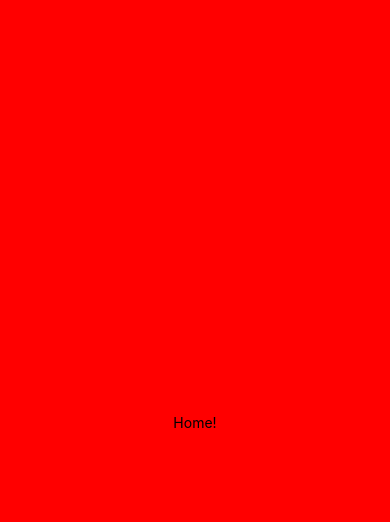
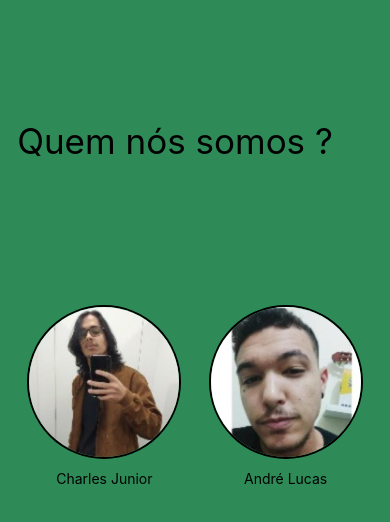
Before and after one commit to CharlesJKK/Rick-And-Morty-App, a React Native app: screen /PeoplesPage in a window 390 px wide. Shown: the top 522 px of the page. Built offline with nearby package versions, Linux system fonts and the light colour scheme.

Commit message:
Arrumando a tela de quem somos

```diff
--- a/src/screens/WhoWeWherePage/index.js
+++ b/src/screens/WhoWeWherePage/index.js
@@ -1,10 +1,20 @@
 import * as React from 'react';
-import { Text, View } from 'react-native';
+import { Text, View, Image } from 'react-native';
 
 function WhowewherePage() {
   return (
-    <View style={{ flex: 1, justifyContent: 'center', alignItems: 'center', backgroundColor: 'red'}}>
-      <Text>Home!</Text>
+    <View style={{ flex: 1, justifyContent: 'space-evenly', alignItems: 'center', backgroundColor: '#2E8B57', flexDirection: 'row'}}>
+      <View style={{position: 'absolute', width: '100%', top: 120}}>
+        <Text style={{alignSelf: 'center', fontSize: 35, color: 'black', right: 20}}>Quem nós somos ?</Text>
+      </View>
+      <View style={{borderWidth: 2, borderRadius: 80, bottom: 40}}>
+        <Image source={require('../../../assets/charles.jpg')} style={{height: 150, width: 150, borderRadius: 80}}/>
+        <Text style={{position: 'absolute', alignSelf: 'center', bottom: -30, color: 'black'}}>Charles Junior</Text>
+      </View>
+      <View style={{borderWidth: 2, borderRadius: 80, bottom: 40}}>
+        <Image source={require('../../../assets/andre.jpg')} style={{height: 150, width: 150, borderRadius: 80}}/>
+        <Text style={{position: 'absolute', alignSelf: 'center', bottom: -30, color: 'black'}}>André Lucas</Text>
+      </View>
     </View>
   );
 }
```
Also changed, not shown: assets/andre.jpg, assets/charles.jpg.
